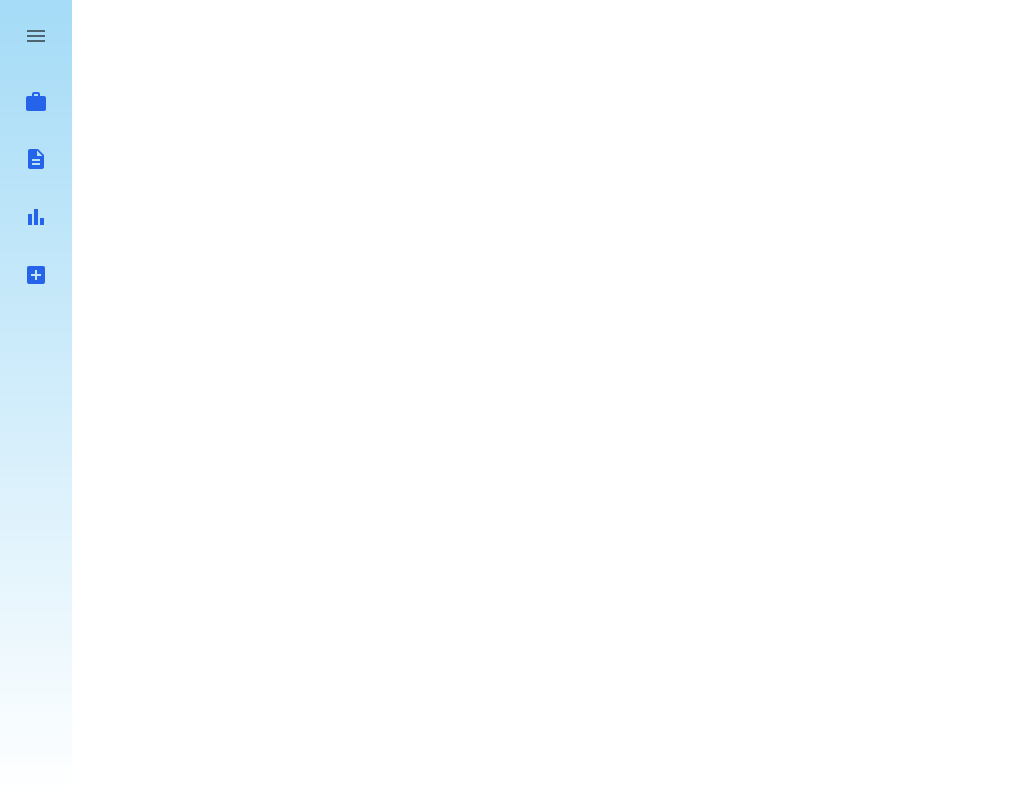
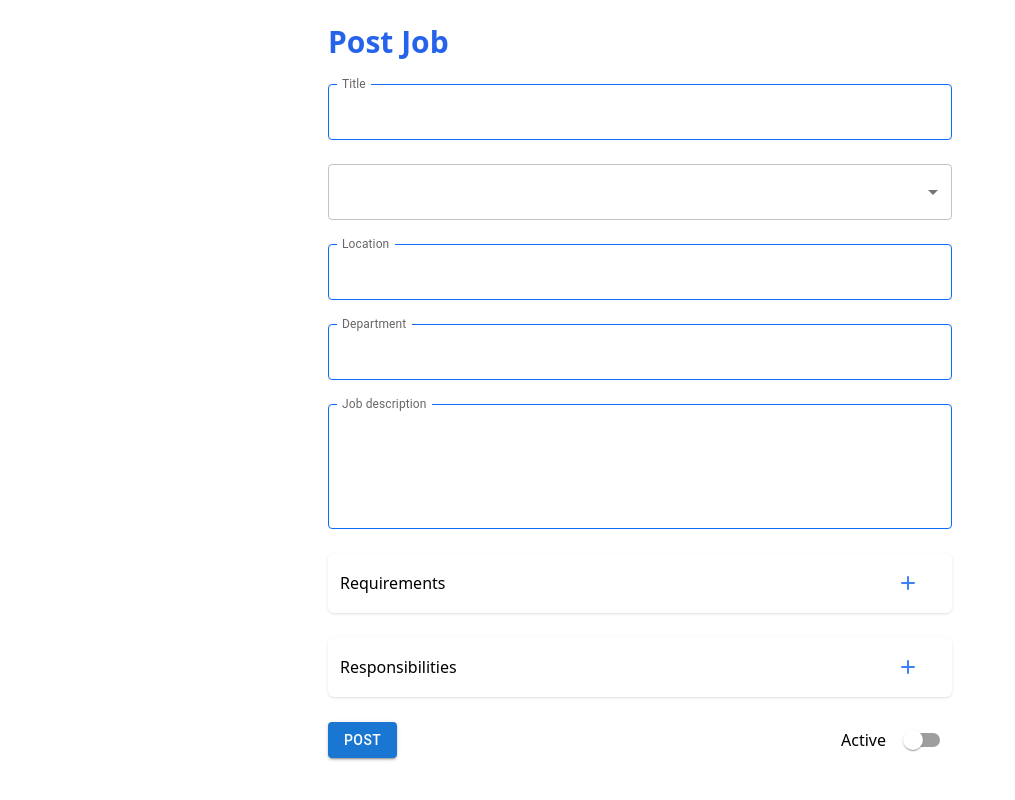
Before and after one commit to YosephSE/ATS, a Next.js app in the folder client/: page /postjob in a window 1280 px wide. Shown: the whole page, without its empty margins (0-1015 px from the left). Built offline with nearby package versions, Linux system fonts and the light colour scheme.

Commit message:
Create postJob form skeleton

```diff
--- a/client/app/postjob/page.tsx
+++ b/client/app/postjob/page.tsx
@@ -1,12 +1,164 @@
-import React from 'react'
-import SideBar from '@/components/SideBar'
+import React from 'react';
+import { TextField, Select, MenuItem, Button, Switch } from '@mui/material';
 
-const postJob = () => {
+const PostJob = () => {
   return (
-    <>
-        <SideBar />
-    </>
-  )
-}
+    <div className="max-w-2xl mx-auto p-6">
+      <h2 className="text-3xl font-bold text-blue-600 mb-6">Post Job</h2>
 
-export default postJob
+      <form className="space-y-6">
+        <div>
+          <TextField
+            sx={{
+                    '& .MuiOutlinedInput-root': {
+                    '& fieldset': {
+                    borderColor: '#0F6CF6',
+                    },
+                    '&:hover fieldset': {
+                    borderColor: 'blue',
+                    },
+                    '&.Mui-focused fieldset': {
+                    borderColor: 'blue',
+                    },
+                },
+            }}
+            fullWidth
+            label="Title"
+            variant="outlined"
+            className="bg-white"
+            InputLabelProps={{
+                shrink: true,
+            }}
+          />
+        </div>
+
+        <div>
+          <Select
+            fullWidth
+            displayEmpty
+            variant="outlined"
+            className="bg-white"
+          >
+            <MenuItem disabled value="">
+              <em>Job Type</em>
+            </MenuItem>
+            <MenuItem value="full-time">Full Time</MenuItem>
+            <MenuItem value="part-time">Part Time</MenuItem>
+            <MenuItem value="contract">Contract</MenuItem>
+          </Select>
+        </div>
+
+        <div>
+          <TextField
+            fullWidth
+            label="Location"
+            variant="outlined"
+            className="bg-white"
+            sx={{
+                    '& .MuiOutlinedInput-root': {
+                    '& fieldset': {
+                    borderColor: '#0F6CF6',
+                    },
+                    '&:hover fieldset': {
+                    borderColor: 'blue',
+                    },
+                    '&.Mui-focused fieldset': {
+                    borderColor: 'blue',
+                    },
+                },
+            }}
+            InputLabelProps={{
+                shrink: true,
+            }}
+          />
+        </div>
+
+        <div>
+          <TextField
+            fullWidth
+            label="Department"
+            variant="outlined"
+            className="bg-white"
+            sx={{
+                    '& .MuiOutlinedInput-root': {
+                    '& fieldset': {
+                    borderColor: '#0F6CF6',
+                    },
+                    '&:hover fieldset': {
+                    borderColor: 'blue',
+                    },
+                    '&.Mui-focused fieldset': {
+                    borderColor: 'blue',
+                    },
+                },
+            }}
+            InputLabelProps={{
+                shrink: true,
+            }}
+          />
+        </div>
+
+        <div>
+          <TextField
+            fullWidth
+            label="Job description"
+            variant="outlined"
+            multiline
+            rows={4}
+            className="bg-white"
+            sx={{
+                    '& .MuiOutlinedInput-root': {
+                    '& fieldset': {
+                    borderColor: '#0F6CF6',
+                    },
+                    '&:hover fieldset': {
+                    borderColor: 'blue',
+                    },
+                    '&.Mui-focused fieldset': {
+                    borderColor: 'blue',
+                    },
+                },
+            }}
+            InputLabelProps={{
+                shrink: true,
+            }}
+          />
+        </div>
+
+        <div className="space-y-2">
+          <div className="flex items-center justify-between bg-white p-3 rounded-md shadow">
+            <span>Requirements</span>
+            <Button className="min-w-0 p-1">
+              <svg xmlns="http://www.w3.org/2000/svg" fill="none" viewBox="0 0 24 24" stroke="currentColor" className="h-6 w-6 text-blue-500">
+                <path strokeLinecap="round" strokeLinejoin="round" strokeWidth={2} d="M12 6v6m0 0v6m0-6h6m-6 0H6" />
+              </svg>
+            </Button>
+          </div>
+        </div>
+
+        <div className="space-y-2">
+          <div className="flex items-center justify-between bg-white p-3 rounded-md shadow">
+            <span>Responsibilities</span>
+            <Button className="min-w-0 p-1">
+              <svg xmlns="http://www.w3.org/2000/svg" fill="none" viewBox="0 0 24 24" stroke="currentColor" className="h-6 w-6 text-blue-500">
+                <path strokeLinecap="round" strokeLinejoin="round" strokeWidth={2} d="M12 6v6m0 0v6m0-6h6m-6 0H6" />
+              </svg>
+            </Button>
+          </div>
+        </div>
+
+        <div className="flex items-center justify-between">
+          <Button variant="contained" color="primary" className="px-8 py-2">
+            Post
+          </Button>
+          <div className="flex items-center">
+            <span className="mr-2">Active</span>
+            <Switch color="primary" />
+          </div>
+        </div>
+      </form>
+    </div>
+  );
+};
+
+export default PostJob;
```
